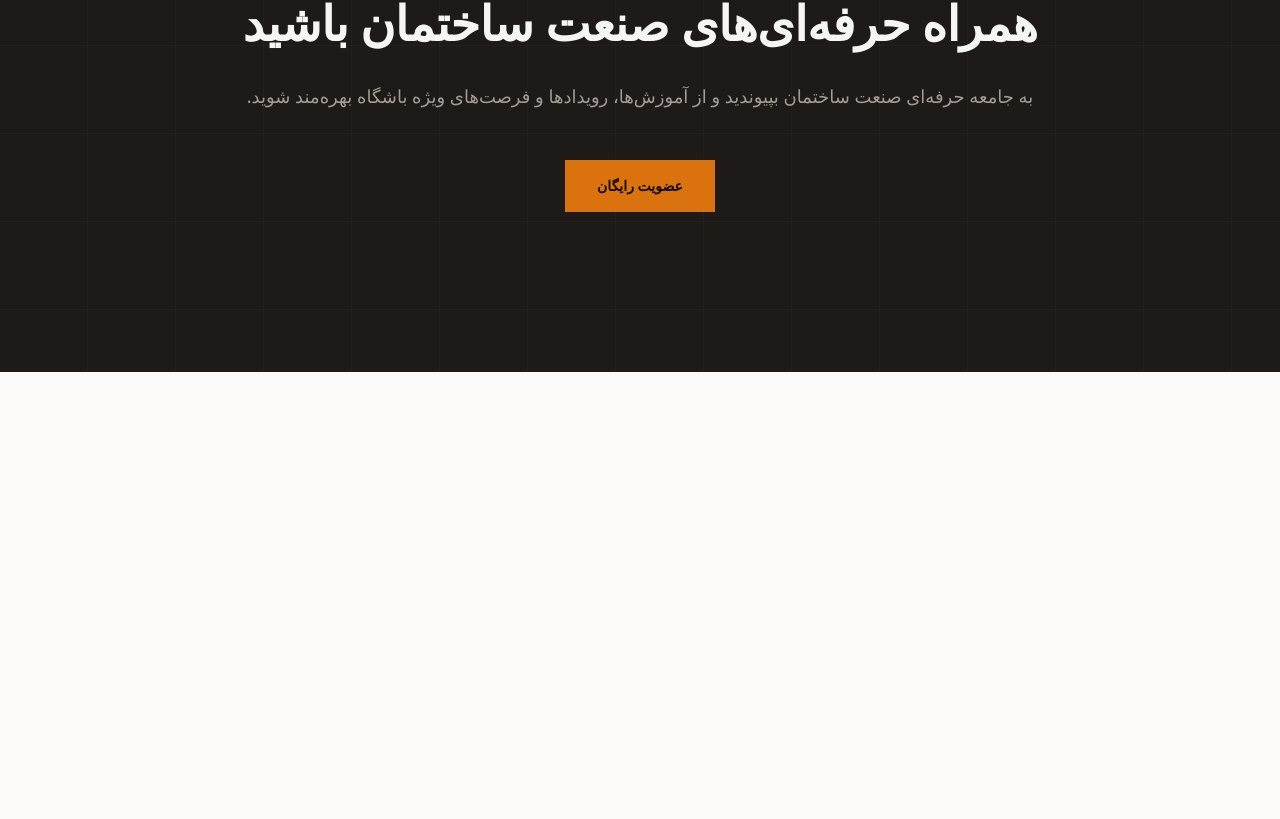
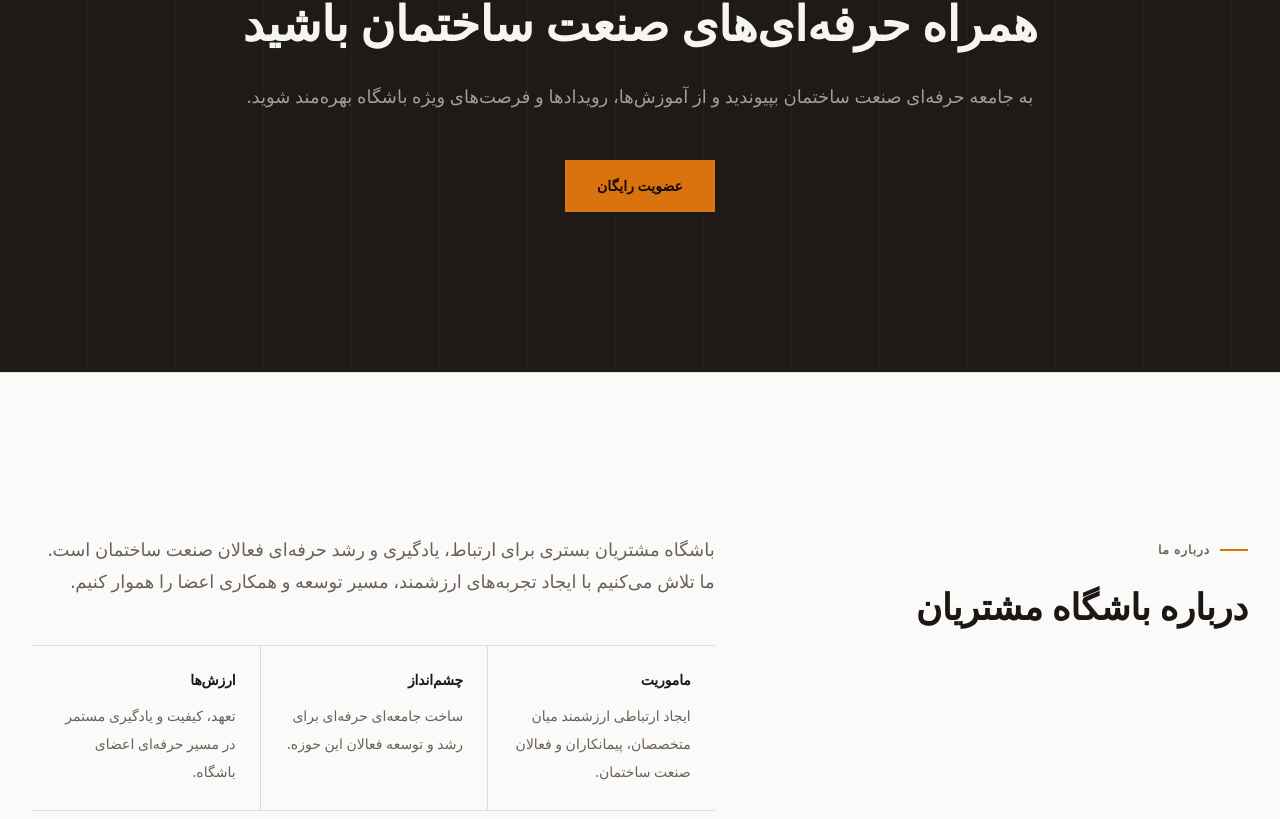
Before and after one commit to mhmmdmhdvi/Customers_Club, a React (Vite) app in the folder frontend/: page / in a window 1280 px wide. Shown: the part 2758-3577 px from the top of the page. Before the commit the page ends 3130 px from the top, so only its background shows below. Built offline with nearby package versions, Linux system fonts and the light colour scheme.

Commit message:
feat: about

```diff
--- a/frontend/src/App.jsx
+++ b/frontend/src/App.jsx
@@ -1,4 +1,5 @@
 import { SiteHeader } from "./components/layout/SiteHeader";
+import { AboutSection } from "./components/sections/AboutSection";
 import { BenefitsSection } from "./components/sections/BenefitsSection";
 import { EventsSection } from "./components/sections/EventsSection";
 import { HeroSection } from "./components/sections/HeroSection";
@@ -16,6 +17,7 @@ function App() {
         <BenefitsSection />
         <EventsSection />
         <MembershipSection />
+        <AboutSection />
       </main>
     </div>
   );
--- /dev/null
+++ b/frontend/src/components/sections/AboutSection.jsx
@@ -0,0 +1,93 @@
+const principles = [
+    {
+        title: "ماموریت",
+        text: "ایجاد ارتباطی ارزشمند میان متخصصان، پیمانکاران و فعالان صنعت ساختمان.",
+    },
+    {
+        title: "چشم‌انداز",
+        text: "ساخت جامعه‌ای حرفه‌ای برای رشد و توسعه فعالان این حوزه.",
+    },
+    {
+        title: "ارزش‌ها",
+        text: "تعهد، کیفیت و یادگیری مستمر در مسیر حرفه‌ای اعضای باشگاه.",
+    },
+];
+
+export function AboutSection() {
+    return (
+        <section
+            id="about"
+            aria-label="درباره باشگاه مشتریان"
+            className="border-t border-border bg-background py-28 sm:py-40"
+        >
+            <div className="page-container">
+
+                <div className="grid gap-12 lg:grid-cols-12 lg:gap-16">
+
+                    <div className="lg:col-span-5">
+                        <span
+                            className="eyebrow reveal"
+                            data-reveal
+                        >
+                            درباره ما
+                        </span>
+
+                        <h2
+                            className="reveal mt-6 text-3xl font-black leading-[1.35] text-foreground sm:text-4xl"
+                            data-reveal
+                            style={{
+                                transitionDelay: "60ms",
+                            }}
+                        >
+                            درباره باشگاه مشتریان
+                        </h2>
+                    </div>
+
+
+                    <div className="lg:col-span-7">
+
+                        <p
+                            className="reveal max-w-3xl text-base leading-8 text-muted-foreground sm:text-lg"
+                            data-reveal
+                            style={{
+                                transitionDelay: "120ms",
+                            }}
+                        >
+                            باشگاه مشتریان بستری برای ارتباط،
+                            یادگیری و رشد حرفه‌ای فعالان صنعت ساختمان است.
+                            ما تلاش می‌کنیم با ایجاد تجربه‌های ارزشمند،
+                            مسیر توسعه و همکاری اعضا را هموار کنیم.
+                        </p>
+
+
+                        <div className="mt-12 grid border-t border-border sm:grid-cols-3">
+
+                            {principles.map((item, index) => (
+                                <article
+                                    key={item.title}
+                                    data-reveal
+                                    style={{
+                                        transitionDelay: `${index * 80}ms`,
+                                    }}
+                                    className="reveal border-b border-border py-6 sm:border-l sm:border-border sm:px-6 last:border-l-0"
+                                >
+                                    <h3 className="text-sm font-extrabold text-foreground">
+                                        {item.title}
+                                    </h3>
+
+                                    <p className="mt-3 text-sm leading-7 text-muted-foreground">
+                                        {item.text}
+                                    </p>
+                                </article>
+                            ))}
+
+                        </div>
+
+                    </div>
+
+                </div>
+
+            </div>
+        </section>
+    );
+}
--- a/frontend/src/components/sections/HeroSection.jsx
+++ b/frontend/src/components/sections/HeroSection.jsx
@@ -30,7 +30,7 @@ export function HeroSection() {
     return (
         <section
             id="hero"
-            aria-labelledby="hero-heading"
+            aria-label="بخش معرفی باشگاه مشتریان"
             className="relative overflow-hidden bg-background pt-28 sm:pt-32"
         >
             <div
```
Also changed, not shown: 1 other file (tests, documents, lock files or other folders).
